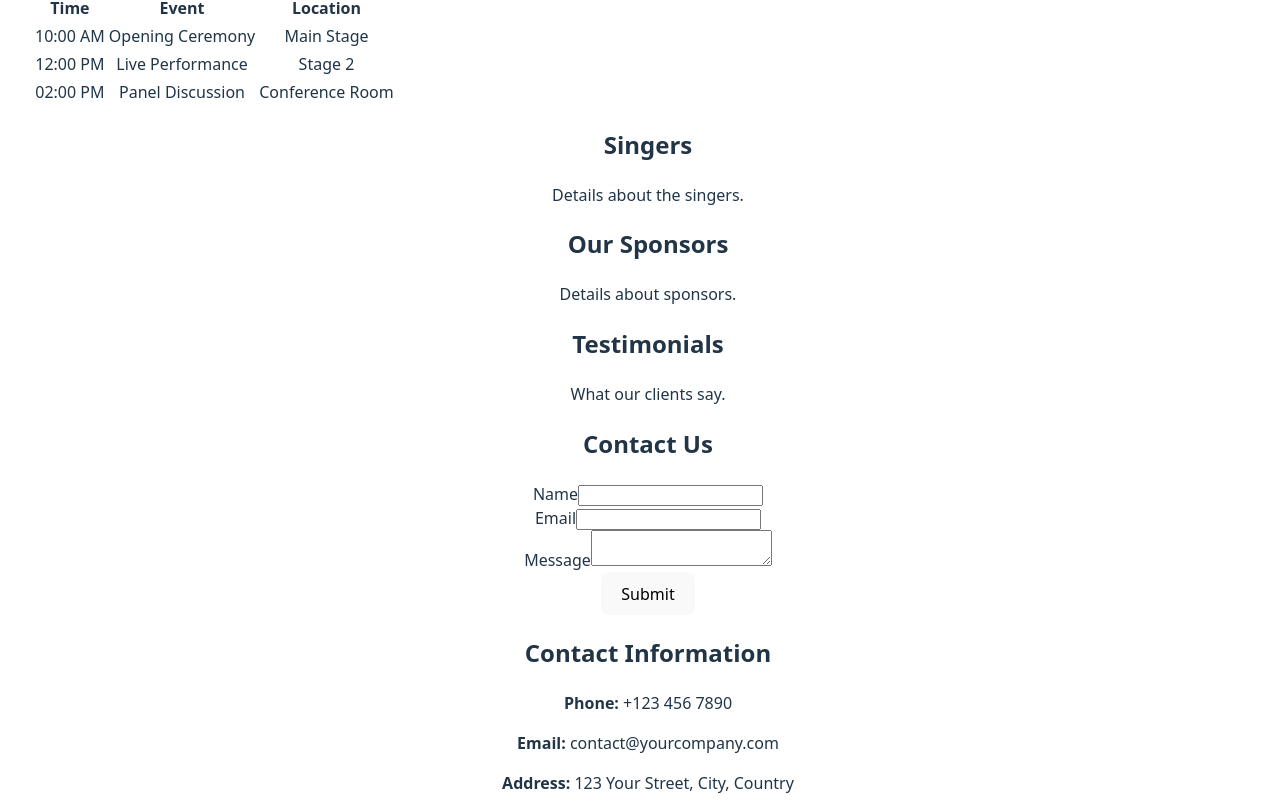
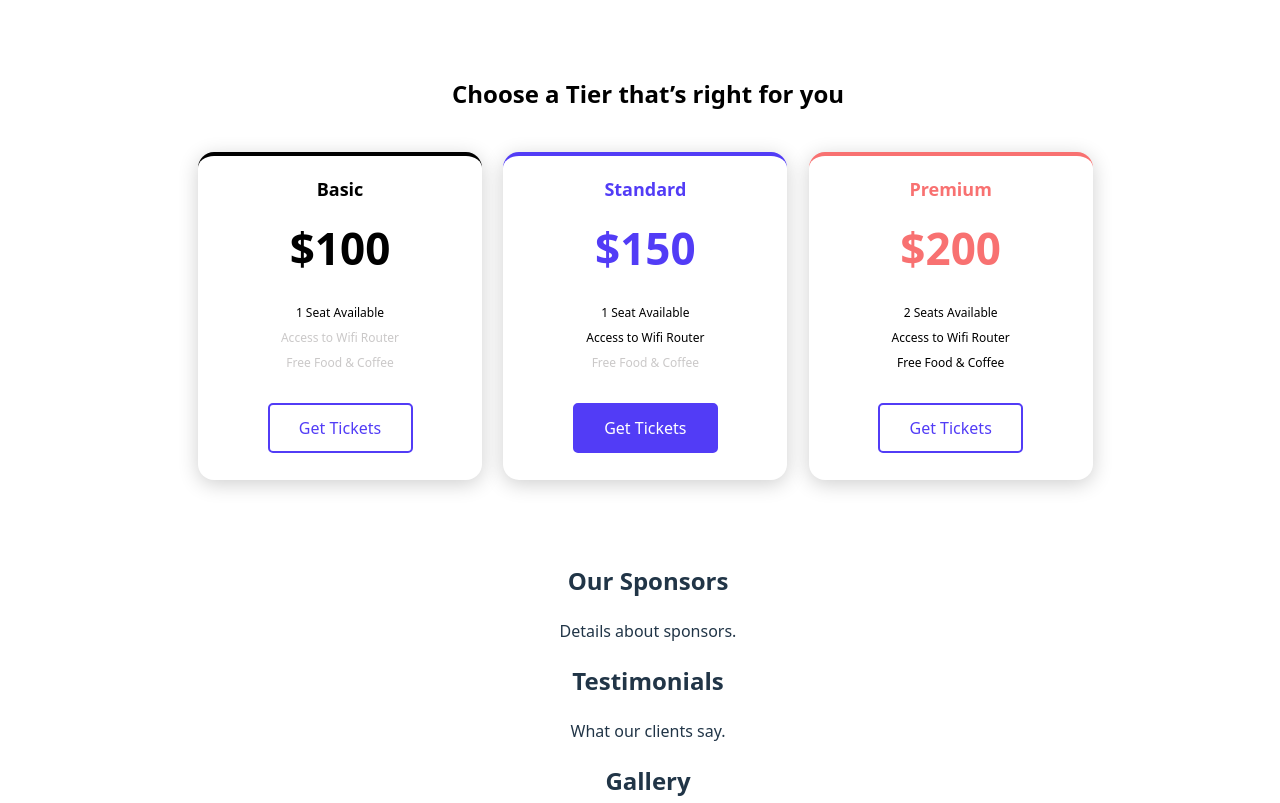
Before and after one commit to SebiFullstack/Music-concert, a React (Vite) app: page / in a window 1280 px wide. Shown: the part 1337-2140 px from the top of the page. Built offline with nearby package versions, Linux system fonts and the light colour scheme.

Commit message:
price section complete

```diff
--- a/src/components/App.jsx
+++ b/src/components/App.jsx
@@ -16,14 +16,14 @@ function App() {
   return (
     <div className="App">
     <Header />
+    <CategorySection />
     <AboutSection />
-      <CategorySection />
-      <GallerySection />
+    <SingersSection />
+    <ScheduleSection />
     <PriceSection />
-      <ScheduleSection />
-      <SingersSection />
     <SponsorsSection />
     <TestimonialsSection />
+    <GallerySection />
     <ContactSection />
     <Footer />
   </div>
--- a/src/components/PriceSection/PriceCard.jsx
+++ b/src/components/PriceSection/PriceCard.jsx
@@ -1,15 +1,17 @@
-import React from 'react';
-import './PriceCard.module.css';
+import styles from './PriceCard.module.css';
 
-const PriceCard = ({ title, price, description }) => {
+export default function PriceCard({ tier, price, seats, features, type }) {
   return (
-    <div className="priceCard">
-      <h3 className="priceTitle">{title}</h3>
-      <p className="priceAmount">{price}</p>
-      <p className="priceDescription">{description}</p>
-      <button className="priceButton">Add to Cart</button>
+    <div className={`${styles.card} ${styles[type]}`}>
+      <h3 className={styles.tier}>{tier}</h3>
+      <p className={styles.price}>${price}</p>
+      <ul className={styles.features}>
+        <li>{seats}</li>
+        {features.map((feat, index) => (
+          <li key={index}>{feat}</li>
+        ))}
+      </ul>
+      <button className={styles.button}>Get Tickets</button>
     </div>
   );
-};
-
-export default PriceCard;
+}
--- a/src/components/PriceSection/PriceCard.module.css
+++ b/src/components/PriceSection/PriceCard.module.css
@@ -0,0 +1,172 @@
+.card {
+    background: white;
+    border-radius: 16px;
+    box-shadow: 0 4px 20px rgba(0, 0, 0, 0.194);
+    padding: 32px;
+    border-top: 4px solid #000;
+    display: flex;
+    flex-direction: column;
+    align-items: center;
+    transition: transform 0.3s ease;
+    width: 220px;
+    height: 260px;
+
+  }
+
+
+  .card:last-child {
+    margin-right: 0;
+  }
+
+
+  .card:hover {
+    transform: translateY(-6px);
+  }
+
+  .basic {
+    border-top-color: #000;
+  }
+
+  .standard {
+    border-top-color: hsl(247, 91%, 60%);
+  }
+
+  .premium {
+    border-top-color: #f87171;
+  }
+
+  .tier {
+    font-size: 18px;
+    font-weight: 700;
+    margin-bottom: -8px;
+    color: #000;
+    margin-top: -12px;
+    font-weight: 1000;
+  }
+
+  .price {
+    font-size: 44px;
+    font-weight: 800;
+    margin-bottom: 10px;
+    color: #000;
+    margin-top: 20px;
+  }
+
+  .features {
+    list-style: none;
+    padding: 0;
+    margin-bottom: 24px;
+    color: #333;
+    font-size: 12px;
+    line-height: 1.6;
+    text-align: left;
+  }
+
+  .features li {
+    margin-bottom: 6px;
+    text-align: center;
+  }
+
+  .button {
+    border: 1px solid #000;
+    background-color: #1a1a1a;
+    color: white;
+    font-size: 13px;
+    padding: 12px 28px;
+    border-radius: 5px;
+    cursor: pointer;
+    transition: background 0.3s ease;
+    margin-top: 1px;
+    width: 145px;
+  }
+
+  .button:hover {
+    background-color: #333;
+  }
+
+  .basic .button {
+    border: 2px solid hsl(247, 91%, 60%);
+    background-color: white;
+    color: hsl(247, 91%, 60%);
+    font-size: 16px;
+    padding: 12px 28px;
+    border-radius: 5px;
+    cursor: pointer;
+    transition: background-color 0.3s ease, color 0.3s ease, border 0.3s ease;
+  }
+
+  .basic .button:hover {
+    background-color: hsl(247, 91%, 60%);
+    color: white;
+    border: 2px solid hsl(247, 91%, 60%);
+  }
+
+  .premium .button {
+    border: 2px solid hsl(247, 91%, 60%);
+    background-color: white;
+    color: hsl(247, 91%, 60%);
+    font-size: 16px;
+    padding: 12px 28px;
+    border-radius: 5px;
+    cursor: pointer;
+    transition: background-color 0.3s ease, color 0.3s ease, border 0.3s ease;
+  }
+
+  .premium .button:hover {
+    background-color: hsl(247, 91%, 60%);
+    color: white;
+    border: 2px solid hsl(247, 91%, 60%);
+  }
+
+  .standard .button {
+    border: 2px solid hsl(247, 91%, 60%);
+    background-color: hsl(247, 91%, 60%);
+    color: white;
+    font-size: 16px;
+    padding: 12px 28px;
+    border-radius: 5px;
+    cursor: pointer;
+    transition: background-color 0.3s ease, color 0.3s ease, border 0.3s ease;
+  }
+
+  .standard .button:hover {
+    background-color: white;
+    color: hsl(247, 91%, 60%);
+    border: 2px solid hsl(247, 91%, 60%);
+  }
+
+  .standard .price {
+    color: hsl(247, 91%, 60%);
+  }
+
+  .standard .tier {
+    color: hsl(247, 91%, 60%);
+  }
+
+  .premium .price {
+    color: #f87171;
+  }
+
+  .premium .tier {
+    color: #f87171;
+  }
+
+  .basic .features li {
+    color: #b0adadac;
+  }
+
+  .basic .features li:first-child {
+    color: #000;
+  }
+
+  .standard .features li {
+    color: #000;
+  }
+
+  .standard .features li:last-child {
+    color: #b0adadac;
+  }
+
+  .premium .features li {
+    color: #000;
+  }
--- a/src/components/PriceSection/PriceSection.jsx
+++ b/src/components/PriceSection/PriceSection.jsx
@@ -2,13 +2,36 @@ import React from 'react';
 import PriceCard from './PriceCard';
 import styles from './PriceSection.module.css';
 
-function PriceSection() {
+export default function PriceSection() {
   return (
-    <section className={styles.priceSection}>
-      <h2>Pricing </h2>
-      <PriceCard />
+    <section className={styles.wrapper}>
+      <h2 className={styles.title}>Choose a Tier that’s right for you</h2>
+      <div className={styles.grid}>
+        <PriceCard
+          tier="Basic"
+          price={100}
+          seats="1 Seat Available"
+          features={["Access to Wifi Router", "Free Food & Coffee"]}
+          type="basic"
+          className="basic"
+        />
+        <PriceCard
+          tier="Standard"
+          price={150}
+          seats="1 Seat Available"
+          features={["Access to Wifi Router", "Free Food & Coffee"]}
+          type="standard"
+          className="standard"
+        />
+        <PriceCard
+          tier="Premium"
+          price={200}
+          seats="2 Seats Available"
+          features={["Access to Wifi Router", "Free Food & Coffee"]}
+          type="premium"
+          className="premium"
+        />
+      </div>
     </section>
   );
 }
-
-export default PriceSection;
--- a/src/components/PriceSection/PriceSection.module.css
+++ b/src/components/PriceSection/PriceSection.module.css
@@ -0,0 +1,26 @@
+.wrapper {
+    padding: 64px 20px;
+    background-color: #fff;
+    text-align: center;
+  }
+
+  .title {
+    font-size: 24px;
+    font-weight: 700;
+    margin-bottom: 40px;
+    color: black;
+  }
+
+  .grid {
+    display: grid;
+    grid-template-columns: 1fr;
+    gap: 16px;
+    max-width: 900px;
+    margin: 0 auto;
+  }
+
+  @media (min-width: 768px) {
+    .grid {
+      grid-template-columns: repeat(3, 1fr); /* 3 колонки */
+    }
+  }
```
Lines whose indentation alone changed are shown as unchanged.
